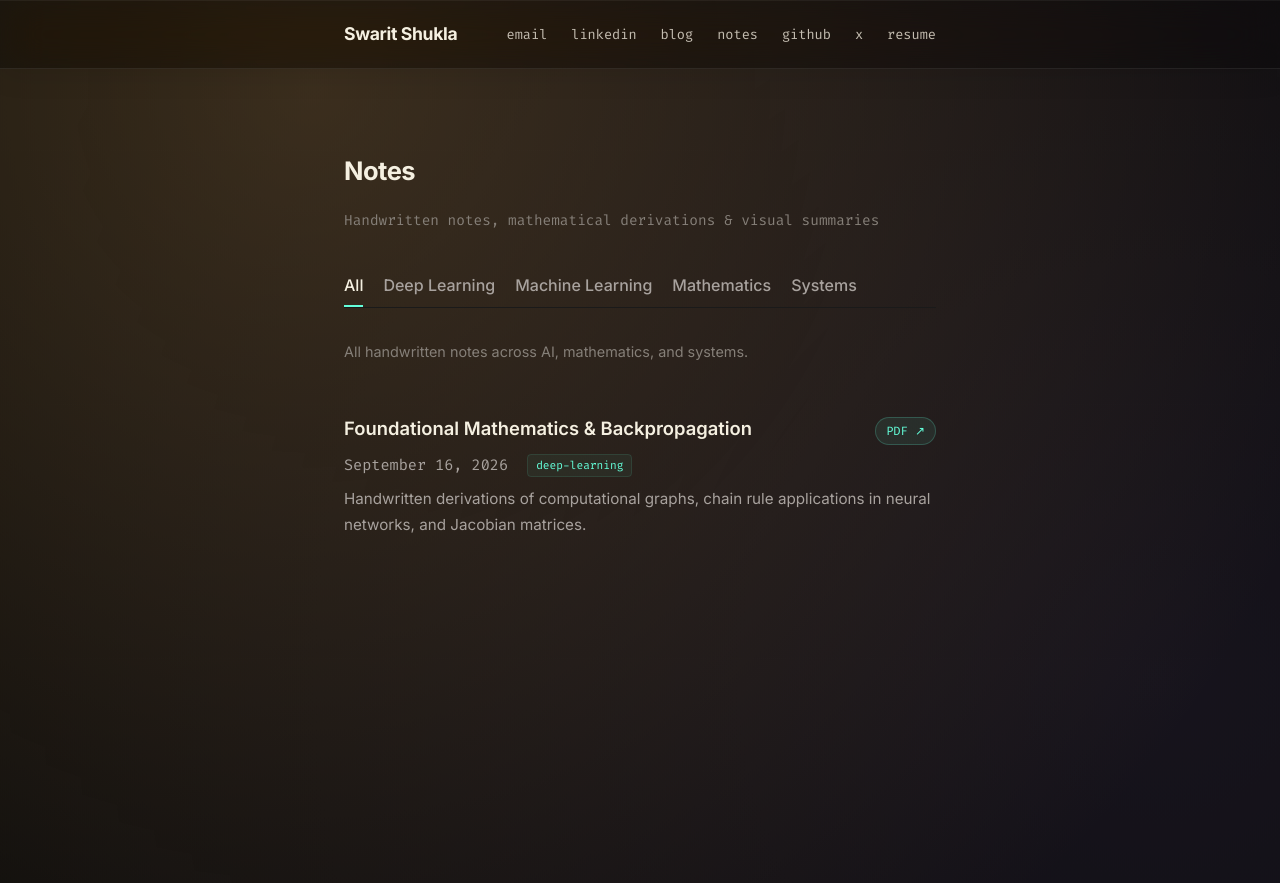
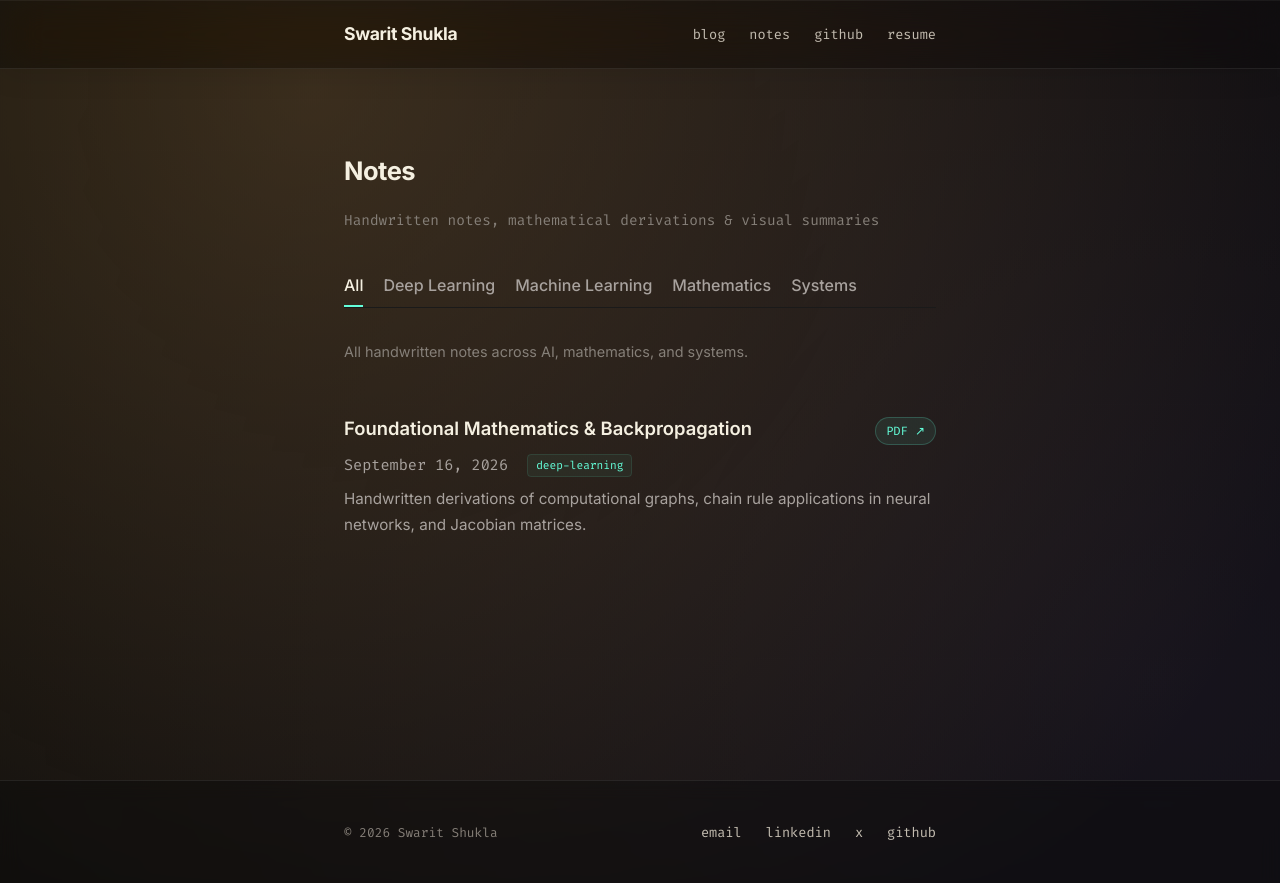
Before and after one commit to SWARITSHUKLA/SWARITSHUKLA.github.io, a Jekyll site: the page built from notes.html, in a window 1280 px wide. Shown: the top 883 px of the page. Built offline with Jekyll 4.4.1, drawn with Linux system fonts in a browser that asks for light colours.

Commit message:
Added the footer

```diff
--- a/_layouts/default.html
+++ b/_layouts/default.html
@@ -119,6 +116,19 @@
         {{ content }}
     </main>
 
+    <!-- Minimal Footer -->
+    <footer class="site-footer">
+        <div class="footer-container">
+            <span class="footer-text">© {{ 'now' | date: "%Y" }} Swarit Shukla</span>
+            <div class="footer-links">
+                <a href="mailto:ai@swaritshukla.me">email</a>
+                <a href="https://www.linkedin.com/in/swaritshukla/" target="_blank">linkedin</a>
+                <a href="https://x.com/t0wardsheaven" target="_blank">x</a>
+                <a href="https://github.com/SWARITSHUKLA" target="_blank">github</a>
+            </div>
+        </div>
+    </footer>
+
 </body>
 
 </html>
--- a/style.css
+++ b/style.css
@@ -12,6 +12,9 @@ body {
     margin: 0;
     padding: 0;
     font-size: 17px;
+    min-height: 100vh;
+    display: flex;
+    flex-direction: column;
 }
 
 /* =========================================
@@ -76,6 +79,8 @@ body {
     max-width: 640px; /* Optimal reading width */
     margin: 0 auto;
     padding: 4rem 1.5rem; /* Generous top/bottom padding */
+    width: 100%;
+    flex: 1;
 }
 
 h1, h2 {
@@ -541,3 +546,63 @@ mjx-container:not([display="true"]) {
         width: 100%;
     }
 }
+
+/* =========================================
+   SITE FOOTER
+   ========================================= */
+.site-footer {
+    width: 100%;
+    border-top: 1px solid rgba(255, 255, 255, 0.08);
+    background: rgba(10, 10, 10, 0.4);
+    backdrop-filter: blur(10px);
+    -webkit-backdrop-filter: blur(10px);
+    margin-top: auto;
+}
+
+.footer-container {
+    max-width: 640px;
+    margin: 0 auto;
+    padding: 2.5rem 1.5rem 3.5rem 1.5rem;
+    display: flex;
+    justify-content: space-between;
+    align-items: center;
+    gap: 1.5rem;
+}
+
+.footer-text {
+    font-family: 'Fira Code', monospace;
+    font-size: 0.8rem;
+    color: #857F78;
+}
+
+.footer-links {
+    display: flex;
+    gap: 1.5rem;
+    align-items: center;
+}
+
+.footer-links a {
+    font-family: 'Fira Code', monospace;
+    font-size: 0.85rem;
+    color: #c4bdb1;
+    text-decoration: none;
+    transition: color 0.2s ease;
+}
+
+.footer-links a:hover {
+    color: #64ffda;
+}
+
+@media (max-width: 600px) {
+    .footer-container {
+        flex-direction: column-reverse;
+        gap: 1.2rem;
+        padding: 2rem 1.5rem 3rem 1.5rem;
+        text-align: center;
+    }
+    .footer-links {
+        flex-wrap: wrap;
+        justify-content: center;
+        gap: 0.8rem 1.2rem;
+    }
+}
```
Also changed, not shown: other parts of _layouts/default.html (+0 -3 lines).
